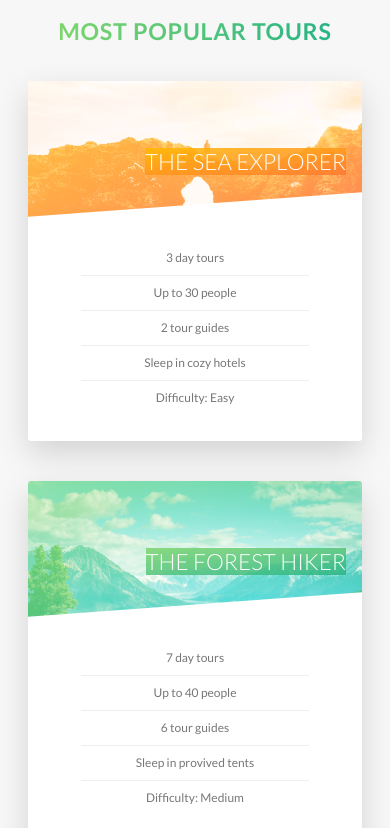
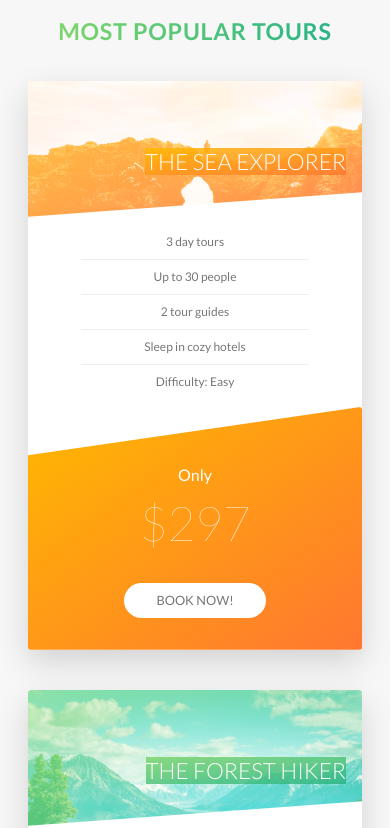
Before and after one commit to yes-im-harsh/Natours-Project, a website: page Natours/starter/index.html in a window 390 px wide. Shown: the part 2479-3307 px from the top of the page. Drawn offline with Linux system fonts and the light colour scheme.

Commit message:
Main Part Of Our Website Are Now Responsive

```diff
--- a/Natours/starter/sass/components/_card.scss
+++ b/Natours/starter/sass/components/_card.scss
@@ -166,4 +166,51 @@
     font-size: 6rem;
     font-weight: 100;
   }
+
+  @include respond(tab-port) {
+    height: auto;
+    background-color: $color-white;
+    border-radius: 3px;
+    box-shadow: 0 1.5rem 4rem rgba($color-black, 0.15);
+
+    &__sides {
+      position: relative;
+      height: auto;
+      box-shadow: none;
+
+      &--back {
+        transform: rotateY(0);
+        clip-path: polygon(0 20%, 100% 0, 100% 100%, 0 100%);
+      }
+    }
+    &:hover &__sides--front {
+      transform: rotateY(0);
+    }
+    &:hover &__sides--back {
+      transform: rotateY(0);
+    }
+
+    //Front Side Styling
+
+    &__cta {
+      position: relative;
+      top: 0;
+      left: 0;
+      transform: translate(0);
+      width: 100%;
+      padding: 7rem 4rem 4rem 4rem;
+    }
+
+    &__price-box {
+      margin-bottom: 3rem;
+    }
+
+    &__price-value {
+      font-size: 6rem;
+    }
+
+    &__details {
+      padding: 1rem 3rem;
+    }
+  }
 }
```
Also changed, not shown: Natours/starter/css/style.css.
